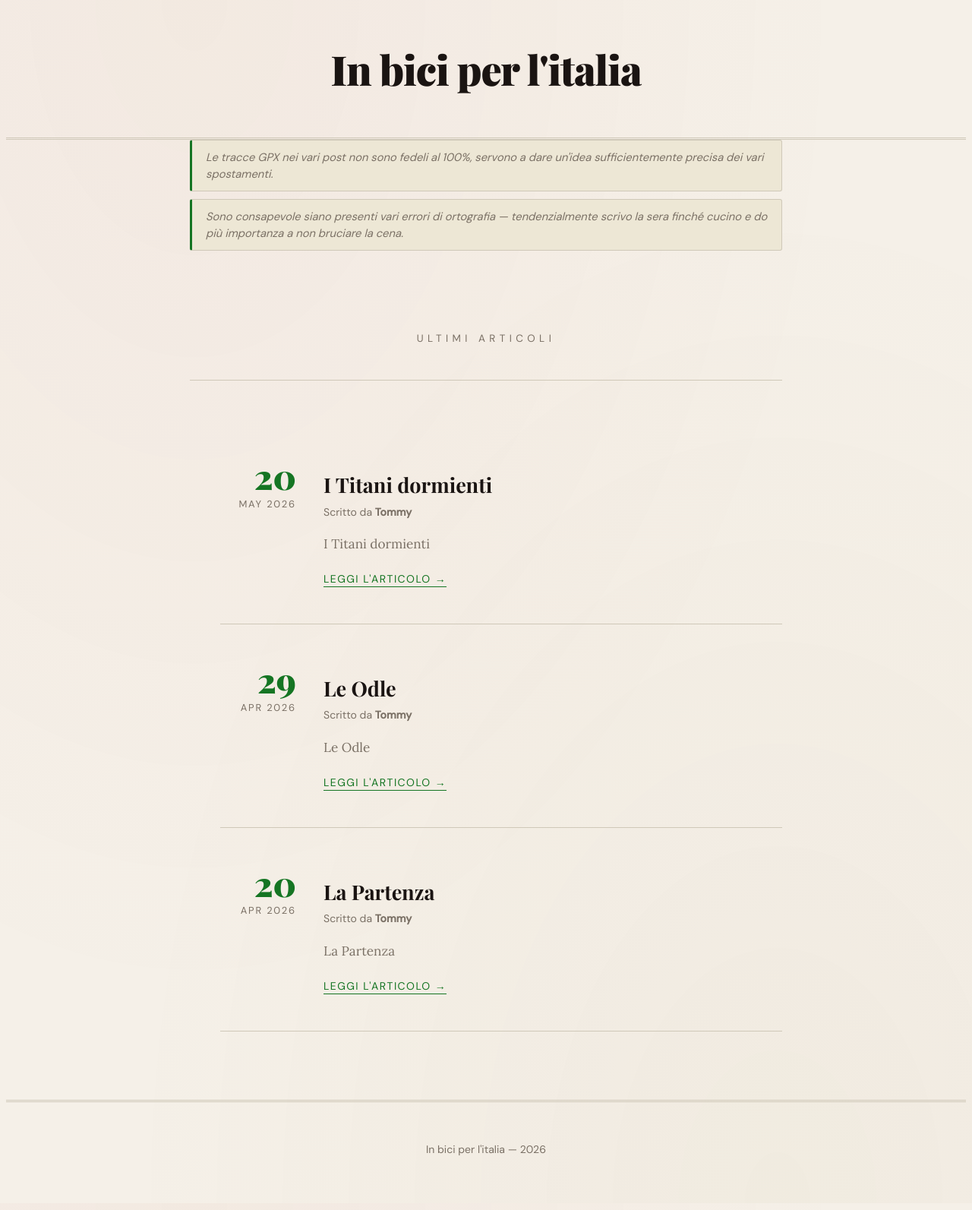
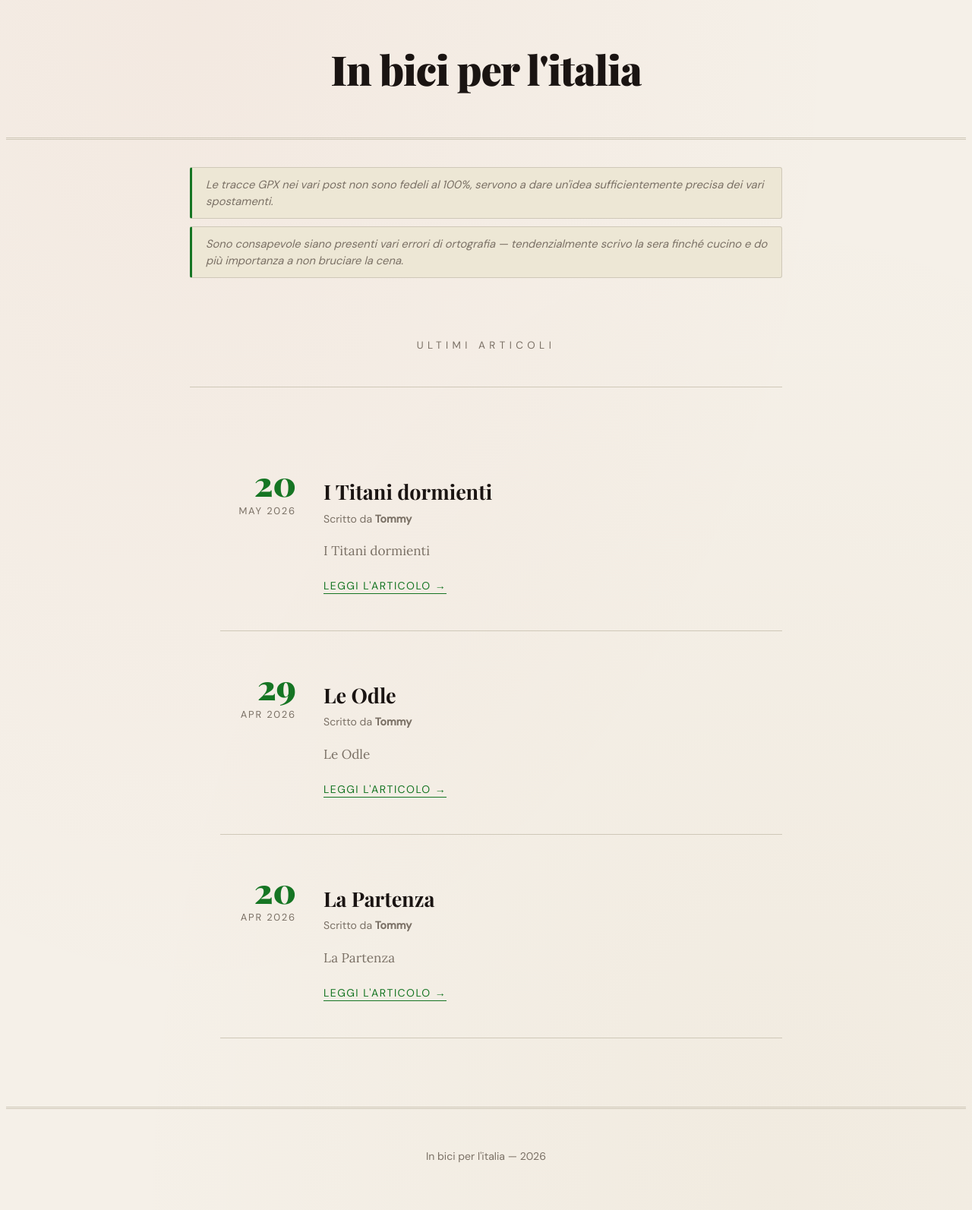
Before and after one commit to Pmod04/inbiciperlitalia, a Jekyll site: the page built from index.md, in a window 1280 px wide. Shown: the whole page at 76% size. Built offline with Jekyll 4.4.1, drawn with Linux system fonts in a browser that asks for light colours; some web fonts are replaced.

Commit message:
fixed disclaimer spacing

```diff
--- a/assets/css/main.scss
+++ b/assets/css/main.scss
@@ -392,9 +392,9 @@ a:hover { color: var(--accent2); }
   display: flex;
   flex-direction: column;
   gap: 0.6rem;
-  margin-bottom: 2.5rem;
+  margin-top: 2rem;
+  margin-bottom: 1rem;
 }
-
 .disclaimer {
   background: var(--cream);
   border: 1px solid var(--rule);
```
